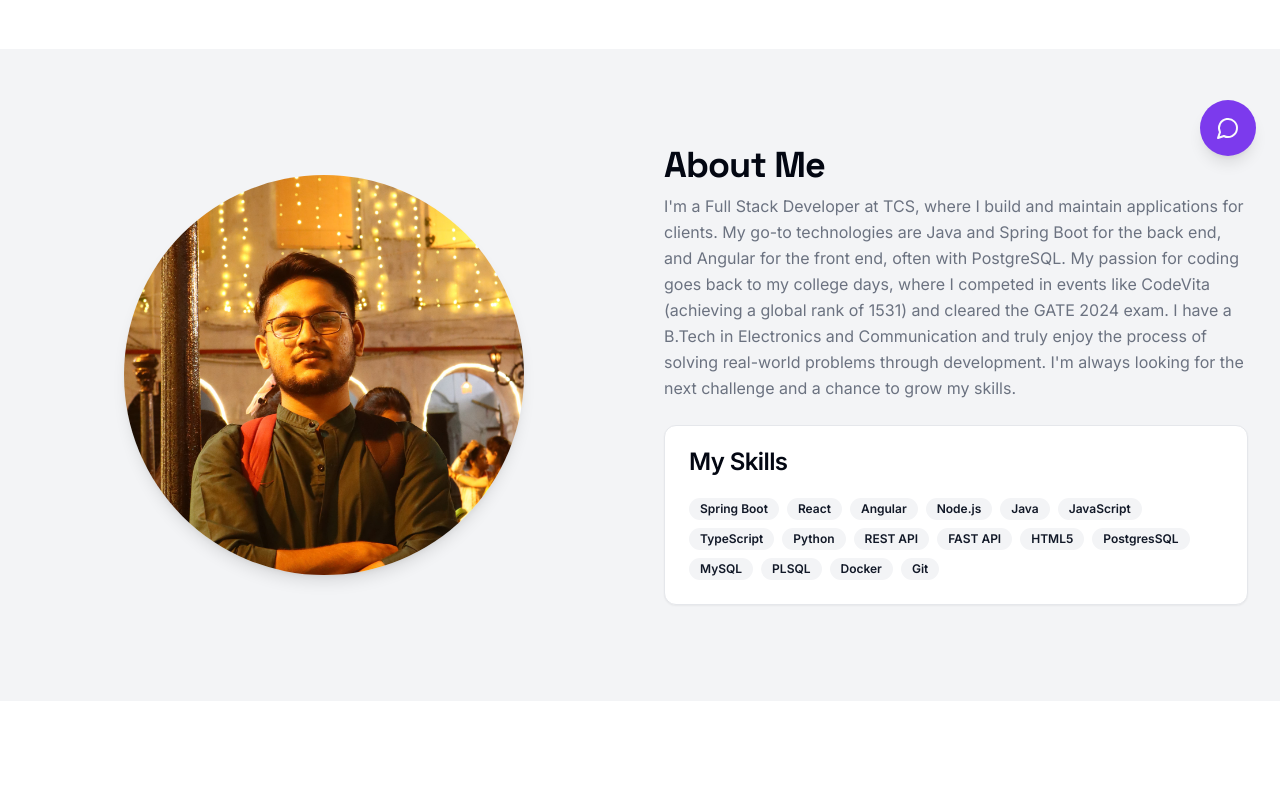
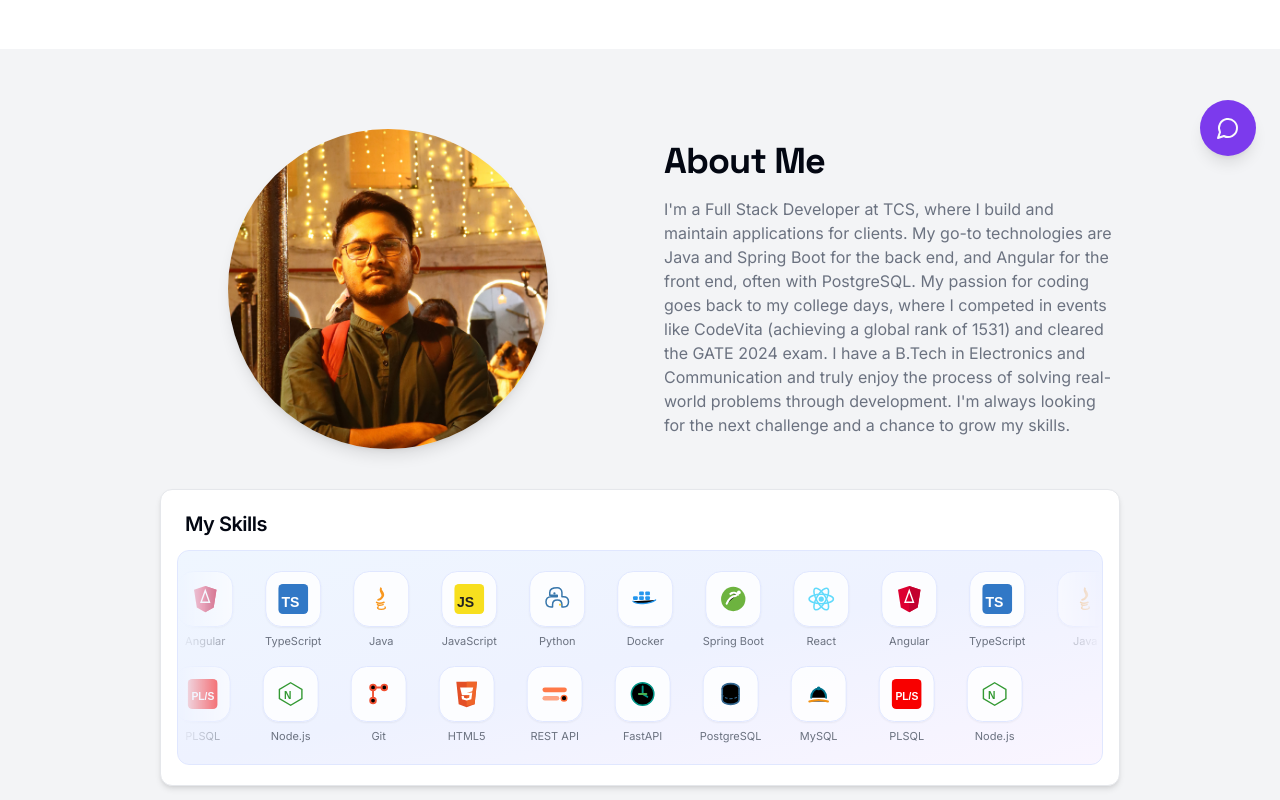
Before and after one commit to abhayk2/abhay.spring-portfolio, a Next.js app: page / in a window 1280 px wide. Shown: the part 620-1420 px from the top of the page. Built offline with nearby package versions, Linux system fonts and the light colour scheme.

Commit message:
Floating skills

```diff
--- a/src/components/about.tsx
+++ b/src/components/about.tsx
@@ -1,47 +1,118 @@
 import Image from "next/image";
-import { Badge } from "@/components/ui/badge";
 import { Card, CardContent, CardHeader, CardTitle } from "@/components/ui/card";
+import { row1, row2 } from "@/components/skillicons";
 
 export default function About() {
-  const skills = ["Spring Boot",
-    "React","Angular","Node.js", "Java", "JavaScript", "TypeScript", "Python","REST API","FAST API",
-    "HTML5","PostgresSQL", "MySQL" ,"PLSQL","Docker","Git"
-  ];
+
 
   return (
-    <section id="about" className="py-20 sm:py-24 bg-secondary">
-      <div className="container grid md:grid-cols-2 gap-12 items-center">
-        <div className="flex justify-center">
+    <section id="about" className="py-12 sm:py-20 bg-secondary">
+      <div className="container px-4 sm:px-8 max-w-5xl mx-auto">
+
+        {/* Top: Image + Text */}
+        <div className="flex flex-col md:grid md:grid-cols-2 gap-8 md:gap-12 items-center mb-10">
+
+          {/* Profile Image */}
+          <div className="flex justify-center w-full">
             <Image
               src="/profile.jpg"
-            alt="Portrait of John Doe"
-            width={400}
-            height={400}
-            className="rounded-full aspect-square object-cover shadow-lg"
+              alt="Portrait of Abhay Kumar"
+              width={320}
+              height={320}
+              className="rounded-full aspect-square object-cover shadow-lg w-48 h-48 sm:w-64 sm:h-64 md:w-80 md:h-80"
               data-ai-hint="professional portrait"
             />
           </div>
-        <div className="space-y-6">
-          <div className="space-y-2">
-            <h2 className="text-3xl font-bold tracking-tight sm:text-4xl font-headline">About Me</h2>
-            <p className="text-muted-foreground leading-relaxed">
+
+          {/* About Text */}
+          <div className="space-y-4 text-center md:text-left">
+            <h2 className="text-2xl sm:text-3xl md:text-4xl font-bold tracking-tight font-headline">
+              About Me
+            </h2>
+            <p className="text-muted-foreground leading-relaxed text-sm sm:text-base">
               I'm a Full Stack Developer at TCS, where I build and maintain applications for clients. My go-to technologies are Java and Spring Boot for the back end, and Angular for the front end, often with PostgreSQL.
               My passion for coding goes back to my college days, where I competed in events like CodeVita (achieving a global rank of 1531) and cleared the GATE 2024 exam. I have a B.Tech in Electronics and Communication and truly enjoy the process of solving real-world problems through development. I'm always looking for the next challenge and a chance to grow my skills.
             </p>
           </div>
-          <Card>
-            <CardHeader>
-              <CardTitle>My Skills</CardTitle>
+        </div>
+
+        {/* Skills Marquee Card — full width below */}
+        <Card className="overflow-hidden p-0 w-full shadow-md">
+          <CardHeader className="px-4 sm:px-6 pt-5 pb-3">
+            <CardTitle className="text-lg sm:text-xl">My Skills</CardTitle>
           </CardHeader>
-            <CardContent>
-              <div className="flex flex-wrap gap-2">
-                {skills.map((skill) => (
-                  <Badge key={skill} variant="secondary">{skill}</Badge>
+          <CardContent className="px-0 pb-5">
+            <div className="
+          mx-3 sm:mx-4 rounded-xl overflow-hidden py-5
+          bg-gradient-to-br from-blue-50 via-indigo-50 to-purple-50
+          dark:from-[#0f0c29] dark:via-[#1e1b4b] dark:to-[#1a0533]
+          border border-indigo-100 dark:border-purple-900/30
+        ">
+              <div
+                className="relative overflow-hidden"
+                style={{
+                  maskImage: "linear-gradient(to right, transparent 0%, black 8%, black 92%, transparent 100%)",
+                  WebkitMaskImage: "linear-gradient(to right, transparent 0%, black 8%, black 92%, transparent 100%)"
+                }}
+              >
+                {/* Row 1 — scrolls left */}
+                <div className="flex gap-4 sm:gap-5 w-max animate-marquee-left mb-3 sm:mb-4">
+                  {[...row1, ...row1].map((skill, i) => (
+                    <div key={i} className="flex flex-col items-center gap-1.5 min-w-[56px] sm:min-w-[68px]">
+                      <div className="
+                    w-11 h-11 sm:w-14 sm:h-14 rounded-xl sm:rounded-2xl
+                    flex items-center justify-center
+                    bg-white/80 dark:bg-white/5
+                    border border-indigo-100 dark:border-white/10
+                    shadow-sm dark:shadow-none
+                    hover:-translate-y-1 transition-transform duration-200
+                  ">
+                        <svg
+                          viewBox="0 0 32 32"
+                          width="24"
+                          height="24"
+                          className="sm:w-[30px] sm:h-[30px]"
+                          dangerouslySetInnerHTML={{ __html: skill.svg }}
+                        />
+                      </div>
+                      <span className="text-[10px] sm:text-[11px] text-muted-foreground whitespace-nowrap">
+                        {skill.name}
+                      </span>
+                    </div>
                   ))}
+                </div>
+
+                {/* Row 2 — scrolls right */}
+                <div className="flex gap-4 sm:gap-5 w-max animate-marquee-right">
+                  {[...row2, ...row2].map((skill, i) => (
+                    <div key={i} className="flex flex-col items-center gap-1.5 min-w-[56px] sm:min-w-[68px]">
+                      <div className="
+                    w-11 h-11 sm:w-14 sm:h-14 rounded-xl sm:rounded-2xl
+                    flex items-center justify-center
+                    bg-white/80 dark:bg-white/5
+                    border border-indigo-100 dark:border-white/10
+                    shadow-sm dark:shadow-none
+                    hover:-translate-y-1 transition-transform duration-200
+                  ">
+                        <svg
+                          viewBox="0 0 32 32"
+                          width="24"
+                          height="24"
+                          className="sm:w-[30px] sm:h-[30px]"
+                          dangerouslySetInnerHTML={{ __html: skill.svg }}
+                        />
+                      </div>
+                      <span className="text-[10px] sm:text-[11px] text-muted-foreground whitespace-nowrap">
+                        {skill.name}
+                      </span>
+                    </div>
+                  ))}
+                </div>
+              </div>
             </div>
           </CardContent>
         </Card>
-        </div>
+
       </div>
     </section>
   );
--- /dev/null
+++ b/src/components/skillicons.tsx
@@ -0,0 +1,21 @@
+export const skillIcons: { name: string; svg: string }[] = [
+  { name: "Spring Boot", svg: `<circle cx="16" cy="16" r="13" fill="#6DB33F"/><path d="M9 21c2-5 6-8 10-8.5M13 10.5c2.5-2 6-1.5 8 1" stroke="white" stroke-width="2.2" stroke-linecap="round"/><circle cx="22" cy="9" r="2" fill="white"/>` },
+  { name: "React", svg: `<circle cx="16" cy="16" r="2.8" fill="#61DAFB"/><ellipse cx="16" cy="16" rx="13" ry="5" stroke="#61DAFB" stroke-width="1.6" fill="none"/><ellipse cx="16" cy="16" rx="13" ry="5" stroke="#61DAFB" stroke-width="1.6" fill="none" transform="rotate(60 16 16)"/><ellipse cx="16" cy="16" rx="13" ry="5" stroke="#61DAFB" stroke-width="1.6" fill="none" transform="rotate(120 16 16)"/>` },
+  { name: "Angular", svg: `<polygon points="16,2 28,6 25,25 16,30 7,25 4,6" fill="#DD0031"/><polygon points="16,2 16,30 25,25 28,6" fill="#C3002F"/><polygon points="16,7 20.5,19.5 11.5,19.5" fill="none" stroke="white" stroke-width="1.5"/>` },
+  { name: "TypeScript", svg: `<rect width="32" height="32" rx="5" fill="#3178C6"/><text x="3.5" y="24" font-size="15" font-weight="700" fill="white" font-family="Arial">TS</text>` },
+  { name: "Java", svg: `<path d="M12 22c0 0 2 1.5 6 0M11 19.5c0 0 3 2 8 0M16 4c-2 3 4 5 2 9s-6 4-6 4 4-1 5-4c1-3-4-5-1-9z" stroke="#F89820" stroke-width="1.6" stroke-linecap="round" fill="none"/><path d="M13 24.5c-2 0.5-1 2.5 3 2.5s5-1.5 4-2.5" stroke="#F89820" stroke-width="1.4" stroke-linecap="round" fill="none"/>` },
+  { name: "JavaScript", svg: `<rect width="32" height="32" rx="5" fill="#F7DF1E"/><text x="3" y="25" font-size="15" font-weight="700" fill="#222" font-family="Arial">JS</text>` },
+  { name: "Python", svg: `<path d="M16 4c-5.5 0-8 2-8 5v3h8v1.5H9.5C6 13.5 4 15.5 4 19s2 5.5 5.5 5.5H11V22c0-3.5 2.5-5 5-5s5 1.5 5 5v2.5H23c3.5 0 5-2 5-5.5s-2-5.5-5.5-5.5H21V9c0-3-2.5-5-5-5z" stroke="#3776AB" stroke-width="1.6" fill="none" stroke-linejoin="round"/><circle cx="13" cy="10" r="1.2" fill="#3776AB"/><circle cx="19" cy="22" r="1.2" fill="#FFD43B"/>` },
+  { name: "Docker", svg: `<rect x="3" y="13" width="5" height="4" rx="1" fill="#2496ED"/><rect x="9.5" y="13" width="5" height="4" rx="1" fill="#2496ED"/><rect x="16" y="13" width="5" height="4" rx="1" fill="#2496ED"/><rect x="9.5" y="8" width="5" height="4" rx="1" fill="#2496ED"/><rect x="16" y="8" width="5" height="4" rx="1" fill="#2496ED"/><path d="M3 18.5c3 3.5 18 3 24-1.5" stroke="#2496ED" stroke-width="1.5" stroke-linecap="round"/>` },
+  { name: "Git", svg: `<circle cx="22" cy="9" r="3" stroke="#F05032" stroke-width="2"/><circle cx="10" cy="9" r="3" stroke="#F05032" stroke-width="2"/><circle cx="10" cy="23" r="3" stroke="#F05032" stroke-width="2"/><path d="M10 12v8M13 9h6" stroke="#F05032" stroke-width="2" stroke-linecap="round"/>` },
+  { name: "HTML5", svg: `<polygon points="5,3 27,3 24.5,27 16,30 7.5,27" fill="#E34F26"/><polygon points="16,3 16,28.5 24.5,27 27,3" fill="#EF652A"/><path d="M9 9h14l-1 4-6 2 6-0.5-1 7-5 1.5-5-1.5-0.5-3.5h2.5l0.3 2 2.7 0.7 2.7-0.7 0.3-3-8 0.3z" fill="white"/>` },
+  { name: "REST API", svg: `<rect x="3" y="9" width="26" height="5" rx="2.5" fill="#FF6B35" opacity="0.9"/><rect x="3" y="18" width="18" height="5" rx="2.5" fill="#FF6B35" opacity="0.6"/><circle cx="26" cy="20.5" r="3" stroke="#FF6B35" stroke-width="1.5"/>` },
+  { name: "FastAPI", svg: `<circle cx="16" cy="16" r="12" stroke="#009688" stroke-width="1.5"/><path d="M16 8v8l5 3" stroke="#009688" stroke-width="2" stroke-linecap="round"/><path d="M12 16h8" stroke="#4CAF50" stroke-width="2" stroke-linecap="round"/>` },
+  { name: "PostgreSQL", svg: `<ellipse cx="16" cy="10" rx="9" ry="5" stroke="#336791" stroke-width="1.8"/><path d="M7 10v12c0 2.8 4 5 9 5s9-2.2 9-5V10" stroke="#336791" stroke-width="1.8"/><path d="M7 16c0 2.8 4 5 9 5s9-2.2 9-5" stroke="#336791" stroke-width="1.2" stroke-dasharray="3 2"/>` },
+  { name: "MySQL", svg: `<path d="M8 20c0-6 4-10 8-10s8 4 8 10" stroke="#00758F" stroke-width="2" stroke-linecap="round"/><path d="M6 24c6-2 14-2 20 0" stroke="#F29111" stroke-width="2" stroke-linecap="round"/><circle cx="16" cy="10" r="2" fill="#00758F"/>` },
+  { name: "PLSQL", svg: `<rect width="32" height="32" rx="5" fill="#F80000"/><text x="4" y="22" font-size="11" font-weight="700" fill="white" font-family="Arial">PL/S</text>` },
+  { name: "Node.js", svg: `<path d="M16 4L28 11v10L16 28 4 21V11z" stroke="#339933" stroke-width="1.5" fill="none"/><text x="9" y="21" font-size="11" font-weight="700" fill="#339933" font-family="Arial">N</text>` },
+];
+
+export const row1 = skillIcons.slice(0, 8);
+export const row2 = skillIcons.slice(8);
--- a/tailwind.config.ts
+++ b/tailwind.config.ts
@@ -1,4 +1,4 @@
-import type {Config} from 'tailwindcss';
+import type { Config } from 'tailwindcss';
 
 export default {
   darkMode: ['class'],
@@ -77,11 +77,22 @@ export default {
             height: '0',
           },
         },
+        marqueeLeft: {
+          "0%": { transform: "translateX(0)" },
+          "100%": { transform: "translateX(-50%)" },
+        },
+        marqueeRight: {
+          "0%": { transform: "translateX(-50%)" },
+          "100%": { transform: "translateX(0)" },
+        },
       },
       animation: {
         'accordion-down': 'accordion-down 0.2s ease-out',
         'accordion-up': 'accordion-up 0.2s ease-out',
+        "marquee-left": "marqueeLeft 24s linear infinite",
+        "marquee-right": "marqueeRight 28s linear infinite",
       },
+
     },
   },
   plugins: [require('tailwindcss-animate'), require('@tailwindcss/typography')],
```
Lines whose indentation alone changed are shown as unchanged.
